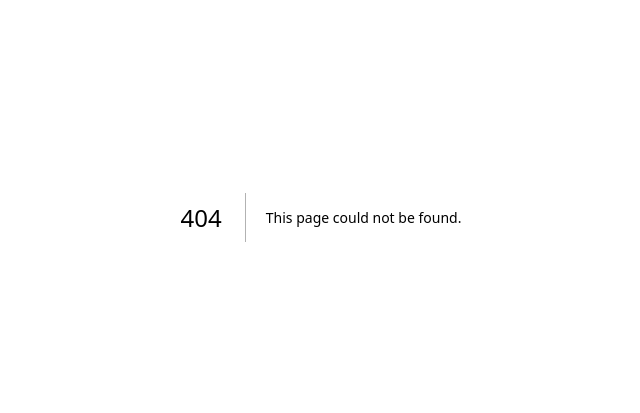
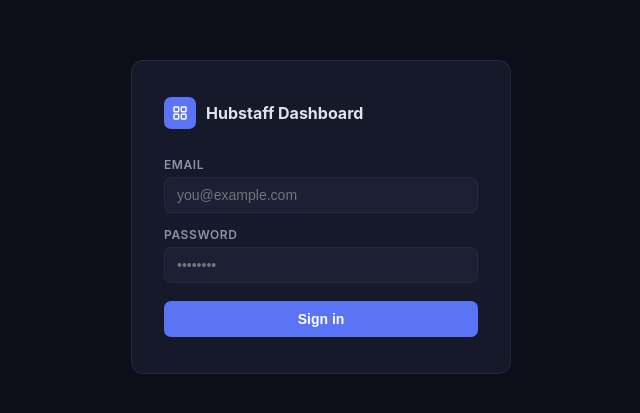
Before and after one commit to anshuman-micro1/reporting-dashboard-huma, a Next.js app: page /login in a window 1280 px wide. Before the commit this address had no page. Shown: the part 183-596 px from the top of the page, without its empty margins (319-959 px from the left). Built offline with nearby package versions, Linux system fonts and the light colour scheme.

Commit message:
Add files via upload

```diff
--- a/app/api/reports/route.ts
+++ b/app/api/reports/route.ts
@@ -3,6 +3,7 @@
 
 export async function GET(req: NextRequest) {
   const search = req.nextUrl.searchParams.get('search');
+  console.log('[/api/reports] MONGO_URI set:', !!process.env.MONGO_URI, '| MONGO_DB:', process.env.MONGO_DB);
   const client = new MongoClient(process.env.MONGO_URI!);
   try {
     await client.connect();
--- a/app/globals.css
+++ b/app/globals.css
@@ -294,6 +294,11 @@
 /* ── THEAD ───────────────────────────────────────────────── */
 thead { position: sticky; top: 0; z-index: 20; }
 
+.th-sortable { cursor: pointer; user-select: none; white-space: nowrap; }
+.th-sortable:hover { color: var(--text); }
+.sort-icon { color: var(--text-faint); font-style: normal; margin-left: 2px; }
+.th-sortable:hover .sort-icon { color: var(--text-dim); }
+
 th {
   background: #0f1220; color: var(--text-dim);
   font-size: 11px; font-weight: 700; text-transform: uppercase; letter-spacing: .55px;
--- /dev/null
+++ b/app/login/page.tsx
@@ -0,0 +1,165 @@
+'use client';
+
+import { useState } from 'react';
+import { useRouter } from 'next/navigation';
+
+export default function LoginPage() {
+  const router = useRouter();
+  const [email, setEmail] = useState('');
+  const [password, setPassword] = useState('');
+  const [error, setError] = useState('');
+  const [loading, setLoading] = useState(false);
+
+  const handleSubmit = async (e: React.FormEvent) => {
+    e.preventDefault();
+    setError('');
+    setLoading(true);
+    try {
+      const res = await fetch('/api/auth', {
+        method: 'POST',
+        headers: { 'Content-Type': 'application/json' },
+        body: JSON.stringify({ email, password }),
+      });
+      if (!res.ok) {
+        const data = await res.json();
+        throw new Error(data.error || 'Login failed');
+      }
+      router.push('/');
+      router.refresh();
+    } catch (err: unknown) {
+      setError(err instanceof Error ? err.message : 'Login failed');
+    } finally {
+      setLoading(false);
+    }
+  };
+
+  return (
+    <div style={{
+      minHeight: '100vh',
+      display: 'flex',
+      alignItems: 'center',
+      justifyContent: 'center',
+      background: 'var(--bg)',
+    }}>
+      <div style={{
+        width: '100%',
+        maxWidth: 380,
+        background: 'var(--surface)',
+        border: '1px solid var(--border)',
+        borderRadius: 12,
+        padding: '36px 32px',
+      }}>
+        <div style={{ display: 'flex', alignItems: 'center', gap: 10, marginBottom: 28 }}>
+          <div style={{
+            width: 32, height: 32, borderRadius: 7,
+            background: 'var(--accent)',
+            display: 'flex', alignItems: 'center', justifyContent: 'center', flexShrink: 0,
+          }}>
+            <svg width="16" height="16" viewBox="0 0 24 24" fill="none" stroke="#fff" strokeWidth="2.2">
+              <rect x="3" y="3" width="7" height="7" rx="1"/>
+              <rect x="14" y="3" width="7" height="7" rx="1"/>
+              <rect x="3" y="14" width="7" height="7" rx="1"/>
+              <rect x="14" y="14" width="7" height="7" rx="1"/>
+            </svg>
+          </div>
+          <span style={{ fontSize: 16, fontWeight: 700 }}>Hubstaff Dashboard</span>
+        </div>
+
+        <form onSubmit={handleSubmit} style={{ display: 'flex', flexDirection: 'column', gap: 14 }}>
+          <div style={{ display: 'flex', flexDirection: 'column', gap: 5 }}>
+            <label style={{ fontSize: 12, fontWeight: 600, color: 'var(--text-dim)', textTransform: 'uppercase', letterSpacing: '0.05em' }}>
+              Email
+            </label>
+            <input
+              type="email"
+              value={email}
+              onChange={e => setEmail(e.target.value)}
+              required
+              autoFocus
+              placeholder="you@example.com"
+              style={{
+                background: 'var(--surface-2)',
+                border: '1px solid var(--border)',
+                borderRadius: 7,
+                padding: '9px 12px',
+                color: 'var(--text)',
+                fontSize: 14,
+                outline: 'none',
+                width: '100%',
+              }}
+            />
+          </div>
+
+          <div style={{ display: 'flex', flexDirection: 'column', gap: 5 }}>
+            <label style={{ fontSize: 12, fontWeight: 600, color: 'var(--text-dim)', textTransform: 'uppercase', letterSpacing: '0.05em' }}>
+              Password
+            </label>
+            <input
+              type="password"
+              value={password}
+              onChange={e => setPassword(e.target.value)}
+              required
+              placeholder="••••••••"
+              style={{
+                background: 'var(--surface-2)',
+                border: '1px solid var(--border)',
+                borderRadius: 7,
+                padding: '9px 12px',
+                color: 'var(--text)',
+                fontSize: 14,
+                outline: 'none',
+                width: '100%',
+              }}
+            />
+          </div>
+
+          {error && (
+            <div style={{
+              background: 'rgba(248,113,113,0.1)',
+              border: '1px solid rgba(248,113,113,0.3)',
+              borderRadius: 7,
+              padding: '8px 12px',
+              color: '#f87171',
+              fontSize: 13,
+            }}>
+              {error}
+            </div>
+          )}
+
+          <button
+            type="submit"
+            disabled={loading}
+            style={{
+              marginTop: 4,
+              background: loading ? 'var(--accent-h)' : 'var(--accent)',
+              color: '#fff',
+              border: 'none',
+              borderRadius: 7,
+              padding: '10px',
+              fontSize: 14,
+              fontWeight: 600,
+              cursor: loading ? 'not-allowed' : 'pointer',
+              opacity: loading ? 0.8 : 1,
+              display: 'flex',
+              alignItems: 'center',
+              justifyContent: 'center',
+              gap: 8,
+            }}
+          >
+            {loading && (
+              <span style={{
+                width: 13, height: 13,
+                border: '2px solid rgba(255,255,255,0.3)',
+                borderTopColor: '#fff',
+                borderRadius: '50%',
+                display: 'inline-block',
+                animation: 'spin 0.7s linear infinite',
+              }} />
+            )}
+            {loading ? 'Signing in…' : 'Sign in'}
+          </button>
+        </form>
+      </div>
+    </div>
+  );
+}
--- a/package.json
+++ b/package.json
@@ -8,8 +8,11 @@
     "start": "next start"
   },
   "dependencies": {
+    "@types/jsonwebtoken": "^9.0.10",
     "axios": "^1.9.0",
     "dotenv": "^16.4.7",
+    "jose": "^6.2.3",
+    "jsonwebtoken": "^9.0.3",
     "mongodb": "^6.14.0",
     "next": "15.5.18",
     "react": "^19.0.0",
```
Also changed, not shown: app/api/auth/route.ts (added, +39 -0 lines), app/page.tsx (+67 -23 lines), middleware.ts (added, +32 -0 lines), 2 other files (tests, documents, lock files or other folders).
